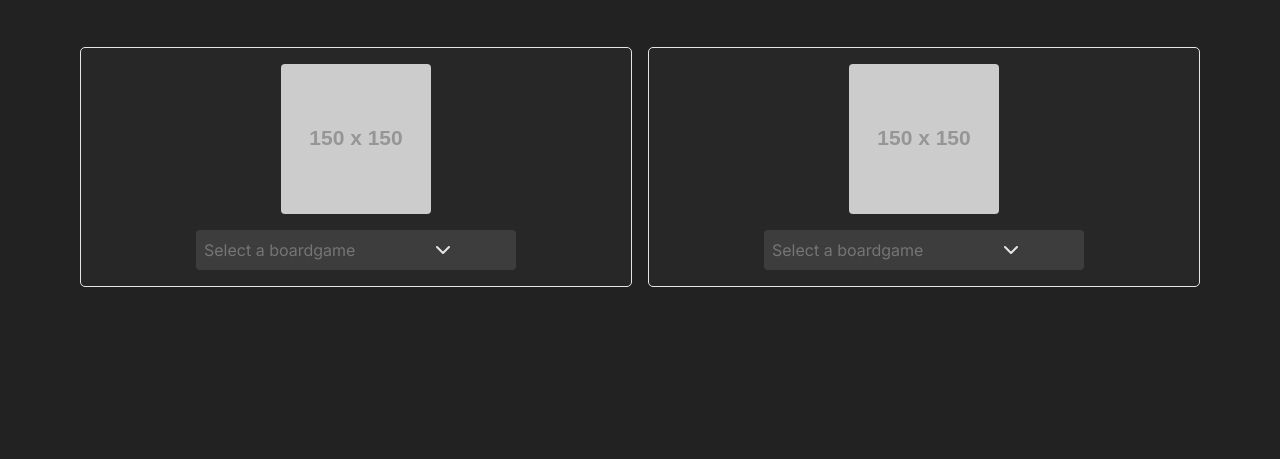
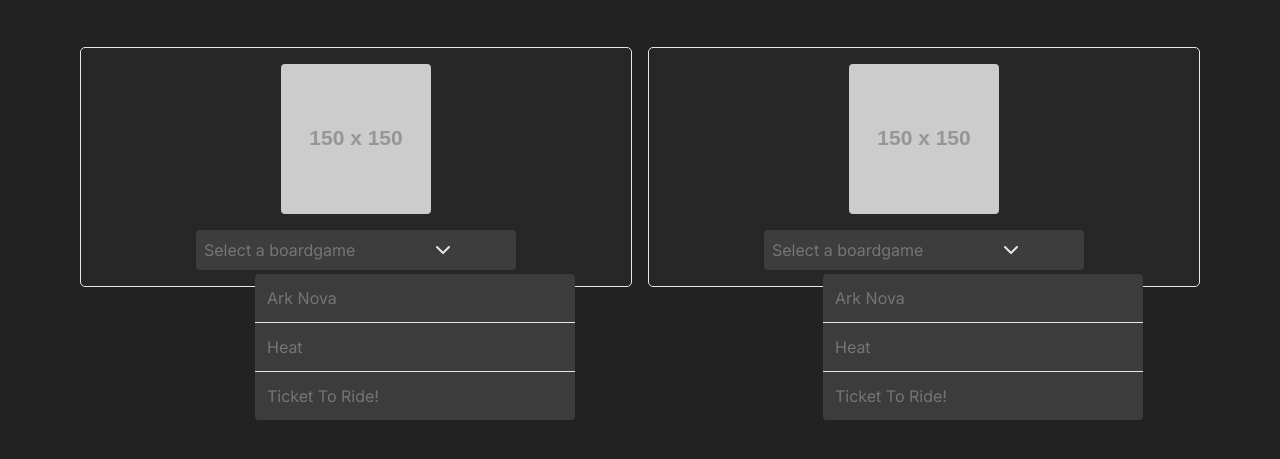
Before and after one commit to advazq/bg-comparison-tool, a website built with Vite: page src/index.html in a window 1280 px wide. Shown: the part 97-556 px from the top of the page. Built offline with nearby package versions, Linux system fonts and the light colour scheme; placeholder pictures from the web are drawn by us.

Commit message:
started bg list styles

```diff
--- a/src/css/global.css
+++ b/src/css/global.css
@@ -21,6 +21,8 @@ body {
   --font-montserrat: "Montserrat", Helvetica, sans-serif;
   --black: #222222;
   --gray: #272727;
+  --light-gray: #3c3c3d;
+  --placeholder-gray: #757574;
   --white: #e6e6e6;
 
   font-family: var(--font-inter);
@@ -102,6 +104,34 @@ body {
       cursor: pointer;
     }
   }
+
+  .bg-list {
+    display: flex;
+    flex-direction: column;
+    list-style: none;
+    padding: 0;
+    width: 20rem;
+    position: absolute;
+    top: 210px;
+    left: 158px;
+    z-index: 999;
+    background-color: var(--light-gray);
+    border-radius: 4px;
+
+    li {
+      padding: 0.75rem;
+      color: var(--placeholder-gray);
+
+      &:hover {
+        color: var(--white);
+        cursor: pointer;
+      }
+    }
+
+    li + li {
+      border-top: 0.5px solid var(--white);
+    }
+  }
 }
 
 .rotate-chevron {
--- a/src/index.html
+++ b/src/index.html
@@ -41,7 +41,7 @@
             >
               <path d="m6 9 6 6 6-6" />
             </svg>
-            <ul class="bg-list hidden">
+            <ul class="bg-list">
               <li>Ark Nova</li>
               <li>Heat</li>
               <li>Ticket To Ride!</li>
--- a/src/main.js
+++ b/src/main.js
@@ -1,6 +1,5 @@
 // Gestor de eventos
 const inputChevron = document.querySelectorAll(".input-chevron");
-console.log(inputChevron);
 
 const eventManager = {
   handleEvent: function (ev) {
```
